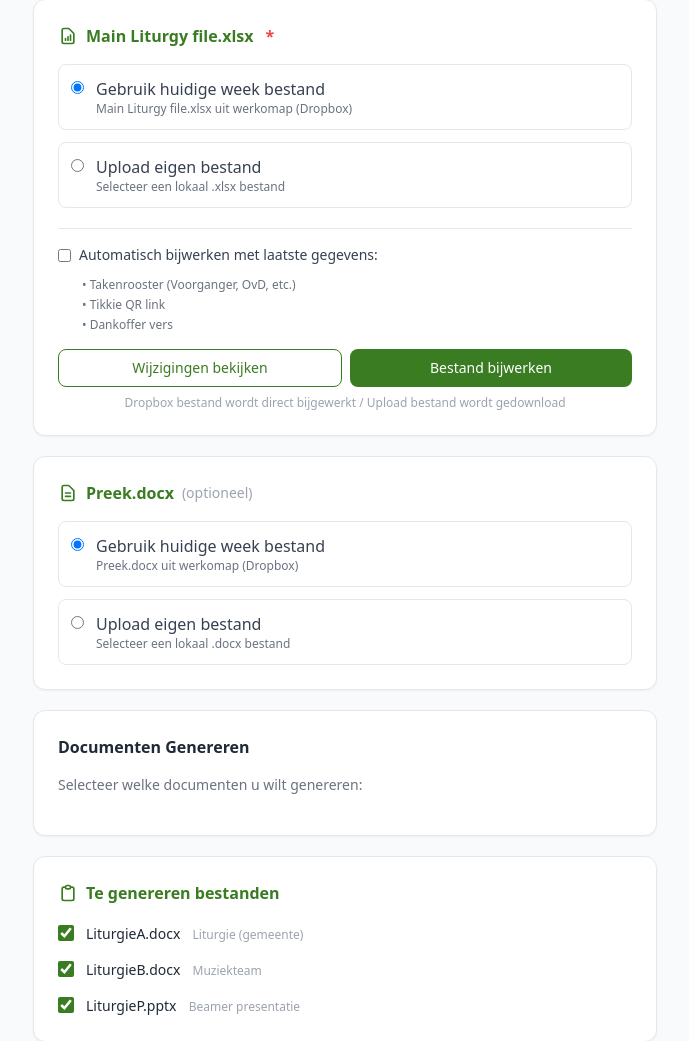
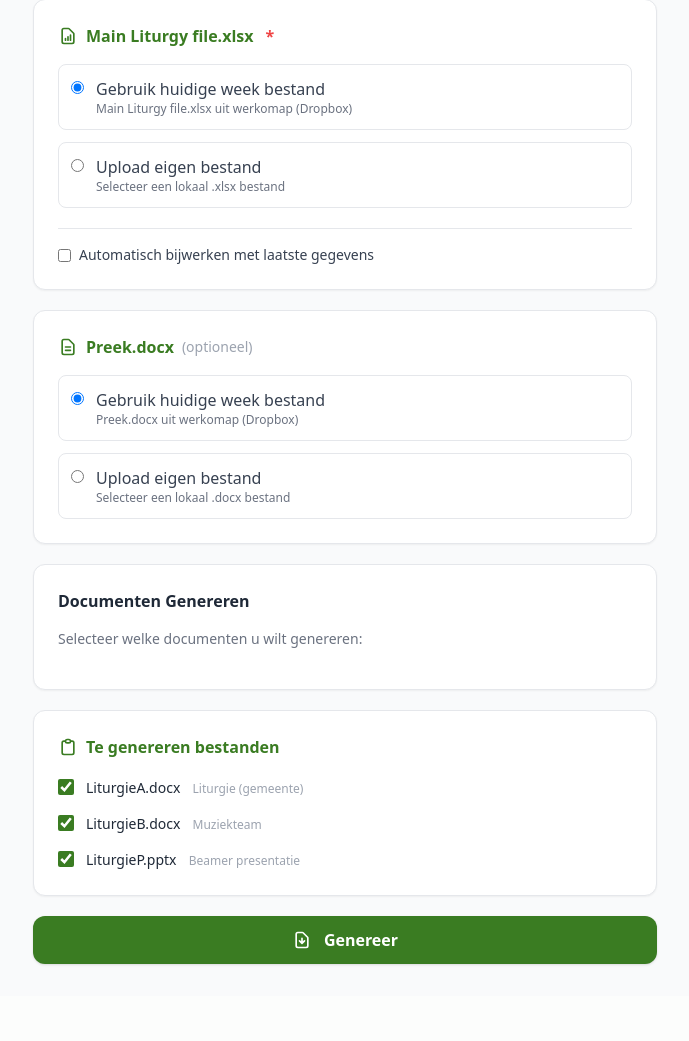
Before and after one commit to vhardono/gkin-amstelveen, a Flask app: page /liturgie in a window 1280 px wide. Shown: the part 265-1306 px from the top of the page, without its empty margins (295-984 px from the left). After the commit the page ends 1231 px from the top, so only its background shows below. Run offline with Flask 3, Linux system fonts and the light colour scheme; some libraries are stand-ins or nearby versions.

Commit message:
liturgie: simplify auto-update UX — single preview button revealed by checkbox

```diff
--- a/templates/liturgie.html
+++ b/templates/liturgie.html
@@ -97,33 +97,26 @@
 
                 <!-- Auto-update Section -->
                 <div class="mt-4 pt-4 border-t border-gray-200">
-                    <div class="flex items-center gap-2 mb-3">
+                    <div class="flex items-center gap-2">
                         <input type="checkbox" id="autoUpdateValues" class="rounded border-gray-300">
-                        <label for="autoUpdateValues" class="text-sm text-gray-700">Automatisch bijwerken met laatste gegevens:</label>
-                    </div>
-                    <div class="ml-6 text-xs text-gray-500 space-y-1">
-                        <div>• Takenrooster (Voorganger, OvD, etc.)</div>
-                        <div>• Tikkie QR link</div>
-                        <div>• Dankoffer vers</div>
+                        <label for="autoUpdateValues" class="text-sm text-gray-700">Automatisch bijwerken met laatste gegevens</label>
                     </div>
 
-                    <!-- Action Buttons -->
-                    <div class="mt-4 flex gap-2">
+                    <!-- Expanded detail: only visible when checkbox is checked -->
+                    <div id="autoUpdateDetail" class="hidden mt-3">
+                        <div class="ml-6 text-xs text-gray-500 space-y-1 mb-4">
+                            <div>• Takenrooster (Voorganger, OvD, etc.)</div>
+                            <div>• Tikkie QR link</div>
+                            <div>• Dankoffer vers</div>
+                        </div>
                         <button type="button" id="previewChangesBtn"
-                                class="flex-1 bg-white border border-gkin-green text-gkin-green hover:bg-green-50 font-medium py-2 px-3 rounded-lg text-sm transition">
-                            Wijzigingen bekijken
-                        </button>
-                        <button type="button" id="updateFileBtn"
-                                class="flex-1 bg-gkin-green hover:bg-green-700 text-white font-medium py-2 px-3 rounded-lg text-sm transition flex items-center justify-center gap-2">
+                                class="w-full bg-gkin-green hover:bg-green-700 text-white font-medium py-2 px-3 rounded-lg text-sm transition flex items-center justify-center gap-2">
                             <svg id="updateSpinner" class="w-4 h-4 spinner hidden shrink-0" fill="none" stroke="currentColor" viewBox="0 0 24 24">
                                 <circle cx="12" cy="12" r="10" stroke-width="3" stroke-dasharray="60" stroke-dashoffset="15"/>
                             </svg>
-                            <span id="updateBtnText">Bestand bijwerken</span>
+                            <span id="updateBtnText">Wijzigingen bekijken &amp; bijwerken</span>
                         </button>
                     </div>
-                    <p id="updateHint" class="text-xs text-gray-400 mt-2 text-center">
-                        Dropbox bestand wordt direct bijgewerkt / Upload bestand wordt gedownload
-                    </p>
                 </div>
             </div>
 
@@ -382,6 +375,11 @@
             }
         }
 
+        // --- Checkbox: auto-update toggle ---
+        document.getElementById('autoUpdateValues').addEventListener('change', function() {
+            document.getElementById('autoUpdateDetail').classList.toggle('hidden', !this.checked);
+        });
+
         // --- Radio button: Excel source ---
         document.querySelectorAll('input[name="excelSource"]').forEach(radio => {
             radio.addEventListener('change', () => {
@@ -513,56 +511,6 @@
             }
         });
 
-        // --- Bestand bijwerken button (direct update without preview) ---
-        document.getElementById('updateFileBtn').addEventListener('click', async () => {
-            const source = getExcelSource();
-            setUpdateLoading(true);
-            hideAutoFillAlerts();
-
-            try {
-                if (source === 'dropbox') {
-                    const resp = await fetch('/liturgie/auto-fill-working-file', {
-                        method: 'POST',
-                        headers: { 'Content-Type': 'application/json' },
-                        body: JSON.stringify({ selected_changes: [] })
-                    });
-                    const data = await resp.json();
-                    if (resp.ok && data.success) {
-                        showAutoFillAlerts(data.alerts, data.dankoffer_info, false);
-                        showStatus(`✓ Bestand bijgewerkt op Dropbox voor ${data.service_date}`, 'success');
-                    } else {
-                        showStatus('Fout bij bijwerken: ' + (data.error || 'Onbekende fout'), 'error');
-                    }
-                } else {
-                    const excelFile = document.getElementById('excelFile').files[0];
-                    if (!excelFile) {
-                        showStatus('Upload eerst het Excel bestand.', 'error');
-                        return;
-                    }
-                    _currentExcelFile = excelFile;
-                    const fd = new FormData();
-                    fd.append('excel_file', excelFile);
-                    const resp = await fetch('/liturgie/fill-data', { method: 'POST', body: fd });
-                    const data = await resp.json();
-                    if (resp.ok && data.excel_data) {
-                        _filledExcelData = data.excel_data;
-                        _filledFilename = data.filename;
-                        document.getElementById('excelFile').value = '';
-                        document.getElementById('excelName').classList.add('hidden');
-                        document.getElementById('excelDrop').classList.remove('hidden');
-                        showAutoFillAlerts(data.alerts, data.dankoffer_info, true);
-                        showStatus(`✓ Gegevens ingevuld voor ${data.service_date}. Download het bestand en upload het opnieuw.`, 'success');
-                    } else {
-                        showStatus('Fout bij auto-vullen: ' + (data.error || 'Onbekende fout'), 'error');
-                    }
-                }
-            } catch (err) {
-                showStatus('Netwerkfout: ' + err.message, 'error');
-            } finally {
-                setUpdateLoading(false);
-            }
-        });
-
         // Preview modal handlers
         document.getElementById('cancelPreviewBtn').addEventListener('click', () => {
             document.getElementById('previewModal').classList.add('hidden');
@@ -641,13 +589,11 @@
 
         function setUpdateLoading(on) {
             const previewBtn = document.getElementById('previewChangesBtn');
-            const updateBtn = document.getElementById('updateFileBtn');
             const spinner = document.getElementById('updateSpinner');
             const btnText = document.getElementById('updateBtnText');
-            previewBtn.disabled = on;
-            updateBtn.disabled = on;
+            if (previewBtn) previewBtn.disabled = on;
             if (spinner) spinner.classList.toggle('hidden', !on);
-            if (btnText) btnText.textContent = on ? 'Bezig...' : 'Bestand bijwerken';
+            if (btnText) btnText.textContent = on ? 'Bezig...' : 'Wijzigingen bekijken & bijwerken';
         }
 
         function hideAutoFillAlerts() {
```
